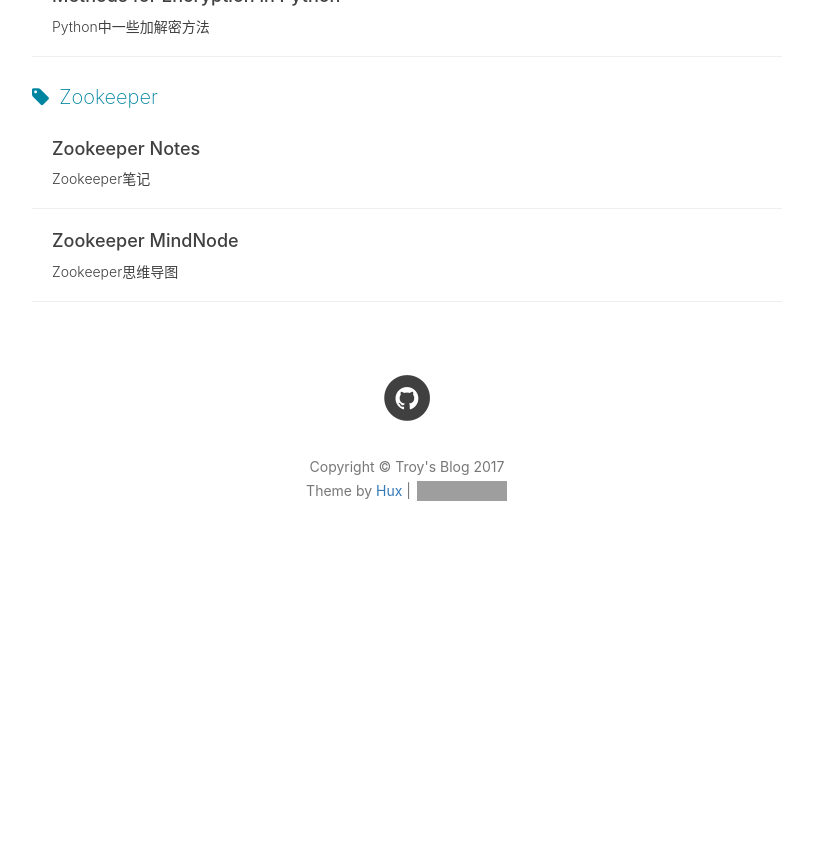
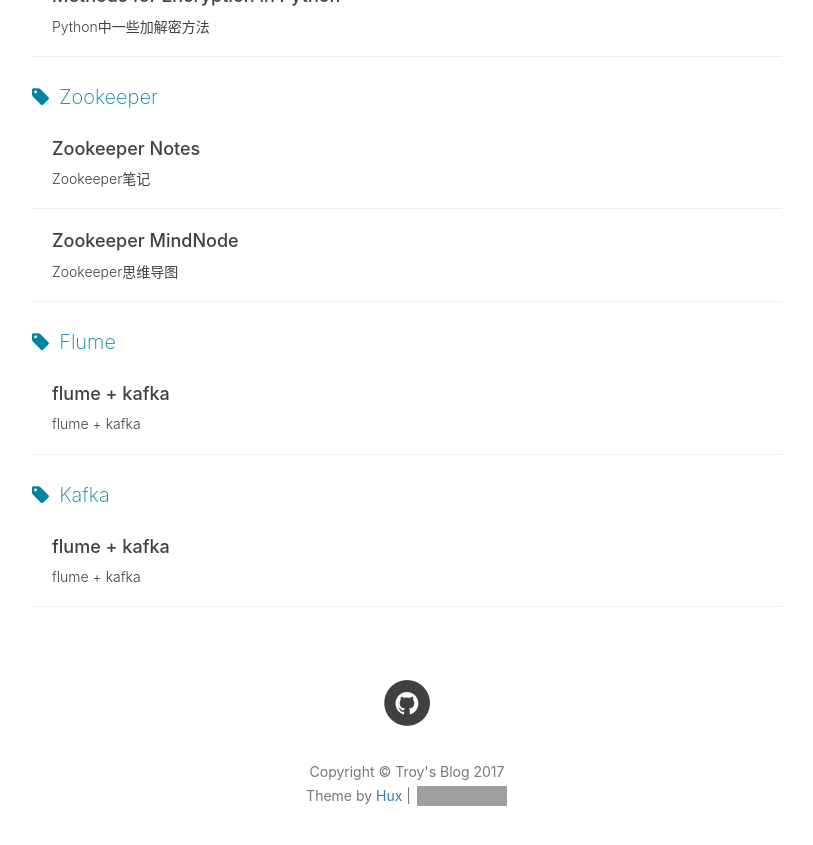
Before and after one commit to Troy-Wang/troy-wang.github.io, a Jekyll site: the page built from tags.html, in a window 1280 px wide and 900 px high, scrolled down 2251 px. Shown: the top 845 px of the window, without its empty margins (233-1046 px from the left). Built offline with Jekyll 4.4.1, drawn with Linux system fonts in a browser that asks for light colours; nearby versions of some CDN libraries; comment, search, counter and statistics services are not loaded; before the commit the page ends 2846 px from its top, so only the background shows below that; some of the changed lines change nothing that is shown; grey boxes are pictures that could not be loaded.

Commit message:
flume+kafka

````diff
--- a/_config.yml
+++ b/_config.yml
@@ -100,3 +100,6 @@
         href: "#"
     }
 ]
+
+plugins:
+  - jekyll-mermaid
--- /dev/null
+++ b/_posts/2017-12-05-flume-kafka.md
@@ -0,0 +1,131 @@
+---
+layout:     post
+title:      "flume + kafka"
+subtitle:   "flume + kafka"
+date:       2017-12-05
+author:     "Troy Wang"
+header-img: "img/post/default-dusk.jpg"
+tags:
+    - Flume
+    - Kafka
+---
+
+#### overview
+
+```mermaid
+graph TD;
+    A-->B;
+    A-->C;
+    B-->D;
+    C-->D;
+```
+
+#### 1. start zookeeper packaged with kafka
+
+```bash
+> bin/zookeeper-server-start.sh config/zookeeper.properties
+```
+
+zookeeper.properties:
+
+```properties
+clientPort=2181
+```
+
+#### 2. start kafka
+
+```bash
+> bin/kafka-server-start.sh config/server.properties
+```
+
+server.properties:
+
+```properties
+listeners=PLAINTEXT://127.0.0.1:9092
+zookeeper.connect=localhost:2181
+```
+
+#### 3. create kafka topic
+
+```bash
+> bin/kafka-topics.sh --create --zookeeper localhost:2181 --replication-factor 1 --partitions 1 --topic flume-test
+```
+
+check topic list:
+
+```bash
+> bin/kafka-topics.sh --list --zookeeper localhost:2181
+```
+
+#### 4. kafka consumer
+
+```python
+from confluent_kafka import Consumer, KafkaError
+
+c = Consumer({'bootstrap.servers': '127.0.0.1:9092', 'group.id': 'mygroup',
+              'default.topic.config': {'auto.offset.reset': 'smallest'}})
+c.subscribe(['flume-test'])
+running = True
+while running:
+    msg = c.poll()
+    if not msg.error():
+        print('Received message: %s' % msg.value().decode('utf-8'))
+    elif msg.error().code() != KafkaError._PARTITION_EOF:
+        print(msg.error())
+        running = False
+c.close()
+```
+
+#### 5. start flume
+
+flume-conf.properties:
+
+```properties
+# The configuration file needs to define the sources,
+# the channels and the sinks.
+# Sources, channels and sinks are defined per agent,
+# in this case called 'agent'
+
+agent1.sources = tailSource
+agent1.channels = memoryChannel
+agent1.sinks = kafkaSink
+
+# For each one of the sources, the type is defined
+agent1.sources.tailSource.type = exec
+agent1.sources.tailSource.command = tail -F /Users/troywang/log.file
+agent1.sources.tailSource.channels = memoryChannel
+
+# Each sink's type must be defined
+agent1.sinks.kafkaSink.type = org.apache.flume.sink.kafka.KafkaSink
+agent1.sinks.kafkaSink.kafka.topic = flume-test
+agent1.sinks.kafkaSink.kafka.bootstrap.servers = localhost:9092
+agent1.sinks.kafkaSink.kafka.flumeBatchSize = 20
+agent1.sinks.kafkaSink.kafka.producer.acks = 1
+agent1.sinks.kafkaSink.kafka.producer.linger.ms = 1
+agent1.sinks.kafkaSink.kafka.producer.compression.type = snappy
+agent1.sinks.kafkaSink.channel = memoryChannel
+
+# Each channel's type is defined.
+agent1.channels.memoryChannel.type = memory
+
+# Other config values specific to each type of channel(sink or source)
+# can be defined as well
+# In this case, it specifies the capacity of the memory channel
+agent1.channels.memoryChannel.capacity = 100
+agent1.channels.memoryChannel.transactionCapacity = 100
+```
+
+```bash
+> ./flume-ng agent -n agent1 -c ../conf -f ../conf/flume-conf.properties -Dflume.root.logger=DEBUG,console
+```
+
+#### 6. run test
+
+```bash
+> echo 'this is a flume test from troy' >> log.file
+```
+python console output:
+> Received message: test
+> Received message: this is a flume test from troy
+> Received message: this is a flume test from troyfasfdas
+> Received message: this is a flume test from troyfasfdas111
````
